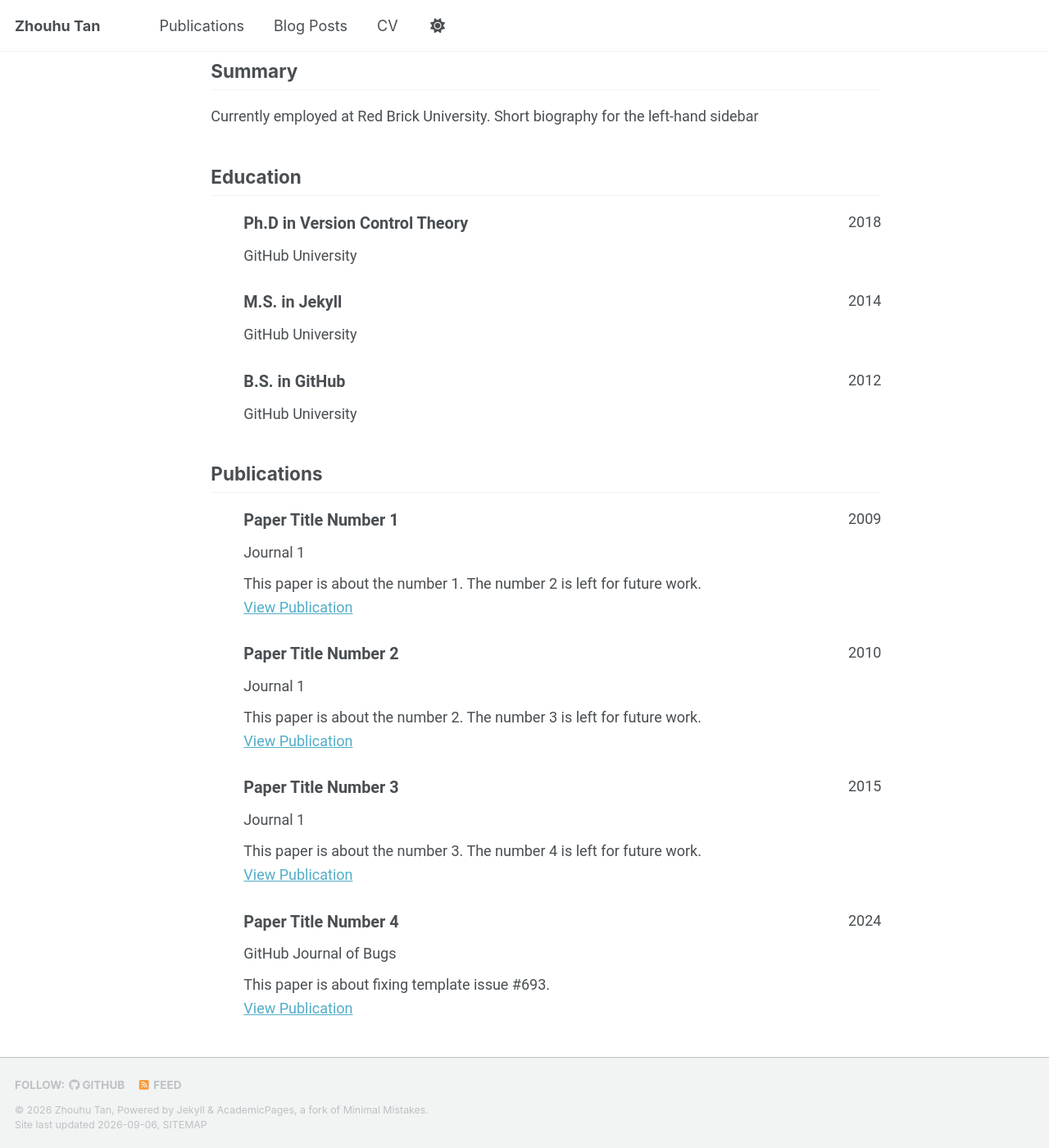
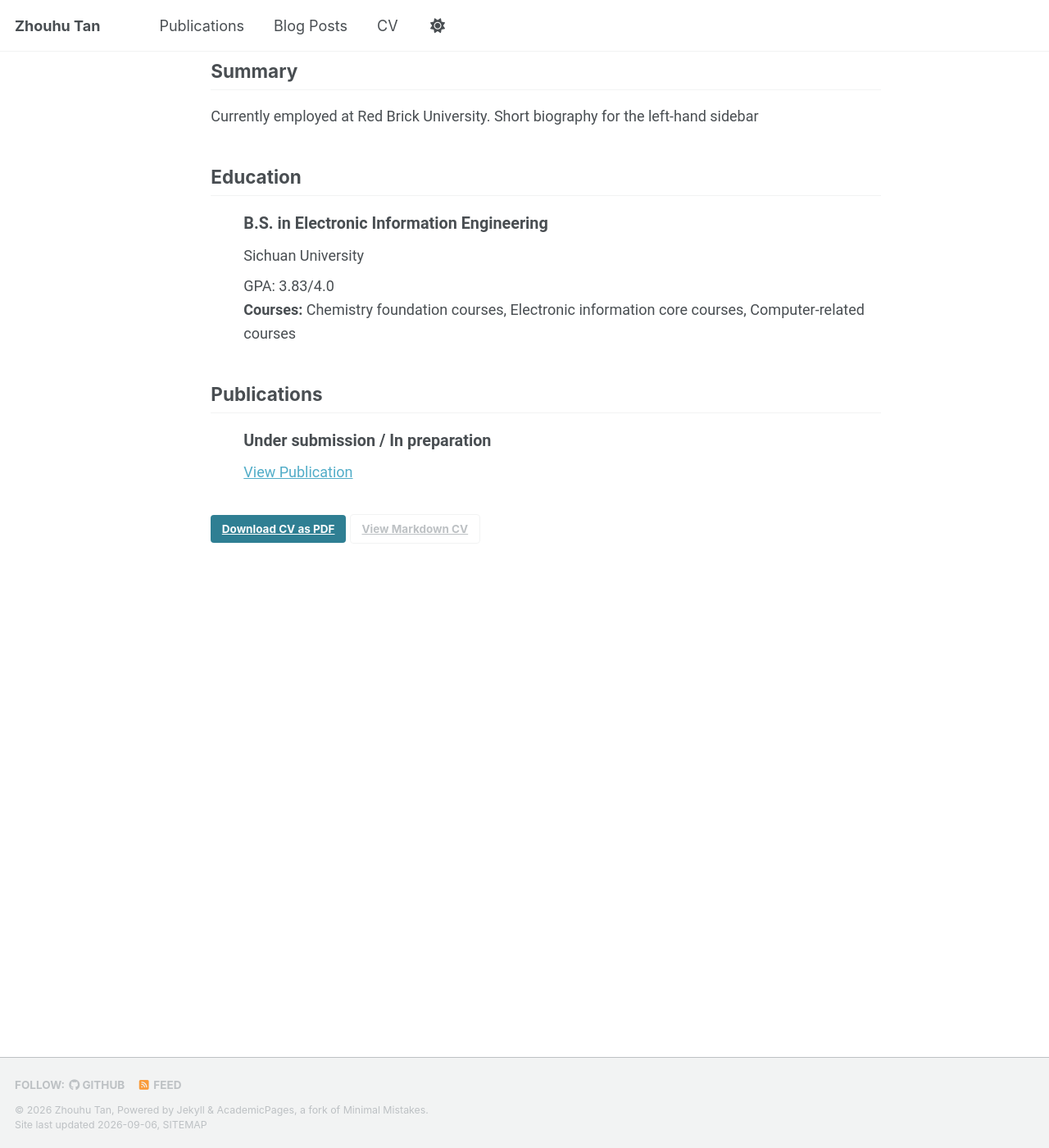
Before and after one commit to tanzhouhu/tanzhouhu.github.io, a Jekyll site: the page built from _pages/cv-json.md, in a window 1280 px wide and 1400 px high, scrolled down 318 px. Shown: the whole window at 82% size. Built offline with Jekyll 4.4.1, drawn with Linux system fonts in a browser that asks for light colours; a style sheet for code colours, icons or effects is not loaded; some of the changed text lies outside the part shown.

Commit message:
Replace GitHub University education entries
Updated education section with new institution and details.

```diff
--- a/_data/cv.json
+++ b/_data/cv.json
@@ -32,32 +32,17 @@
   },
   "work": [],
   "education": [
+
     {
-      "institution": "GitHub University",
-      "area": "Ph.D in Version Control Theory",
-      "studyType": "",
-      "startDate": "",
-      "endDate": "2018",
-      "gpa": null,
-      "courses": []
-    },
-    {
-      "institution": "GitHub University",
-      "area": "M.S. in Jekyll",
-      "studyType": "",
-      "startDate": "",
-      "endDate": "2014",
-      "gpa": null,
-      "courses": []
-    },
-    {
-      "institution": "GitHub University",
-      "area": "B.S. in GitHub",
-      "studyType": "",
-      "startDate": "",
-      "endDate": "2012",
-      "gpa": null,
-      "courses": []
+      "institution": "Sichuan  University",
+      "area": "B.S. in  Electronic Information Engineering",
+      "studyType": "2025",
+      "startDate": "2029",
+      "endDate": "",
+      "gpa": 3.83/4.0,
+      "courses": ["Chemistry foundation courses",
+                  "Electronic information core courses",
+                  "Computer‑related courses"]
     }
   ],
   "skills": [],
@@ -66,87 +51,13 @@
   "references": [],
   "publications": [
     {
-      "name": "Paper Title Number 1",
-      "publisher": "Journal 1",
-      "releaseDate": "2009-10-01",
-      "website": "https://academicpages.github.io/files/paper1.pdf",
-      "summary": "This paper is about the number 1. The number 2 is left for future work."
+      "name": "Under submission / In preparation",
+      "publisher": "",
+      "releaseDate": "",
+      "website": "",
+      "summary": ""
     },
-    {
-      "name": "Paper Title Number 2",
-      "publisher": "Journal 1",
-      "releaseDate": "2010-10-01",
-      "website": "https://academicpages.github.io/files/paper2.pdf",
-      "summary": "This paper is about the number 2. The number 3 is left for future work."
-    },
-    {
-      "name": "Paper Title Number 3",
-      "publisher": "Journal 1",
-      "releaseDate": "2015-10-01",
-      "website": "https://academicpages.github.io/files/paper3.pdf",
-      "summary": "This paper is about the number 3. The number 4 is left for future work."
-    },
-    {
-      "name": "Paper Title Number 4",
-      "publisher": "GitHub Journal of Bugs",
-      "releaseDate": "2024-02-17",
-      "website": "https://academicpages.github.io/files/paper3.pdf",
-      "summary": "This paper is about fixing template issue #693."
-    }
+
   ],
-  "presentations": [
-    {
-      "name": "Talk 1 on Relevant Topic in Your Field",
-      "event": "UC San Francisco, Department of Testing",
-      "date": "2012-03-01",
-      "location": "San Francisco, CA, USA",
-      "description": ""
-    },
-    {
-      "name": "Tutorial 1 on Relevant Topic in Your Field",
-      "event": "UC-Berkeley Institute for Testing Science",
-      "date": "2013-03-01",
-      "location": "Berkeley, CA, USA",
-      "description": ""
-    },
-    {
-      "name": "Talk 2 on Relevant Topic in Your Field",
-      "event": "London School of Testing",
-      "date": "2014-02-01",
-      "location": "London, UK",
-      "description": ""
-    },
-    {
-      "name": "Conference Proceeding talk 3 on Relevant Topic in Your Field",
-      "event": "Testing Institute of America 2014 Annual Conference",
-      "date": "2014-03-01",
-      "location": "Los Angeles, CA, USA",
-      "description": ""
-    }
-  ],
-  "teaching": [
-    {
-      "course": "Teaching experience 1",
-      "institution": "University 1, Department",
-      "date": "2014-01-01",
-      "role": "Undergraduate course",
-      "description": ""
-    },
-    {
-      "course": "Teaching experience 2",
-      "institution": "University 1, Department",
-      "date": "2015-01-01",
-      "role": "Workshop",
-      "description": ""
-    }
-  ],
-  "portfolio": [
-    {
-      "name": "Portfolio item number 1",
-      "category": "portfolio",
-      "date": "",
-      "url": "",
-      "description": "Short description of portfolio item number 1<br/><img src='/images/500x300.png'>"
-    }
-  ]
+
 }
```
